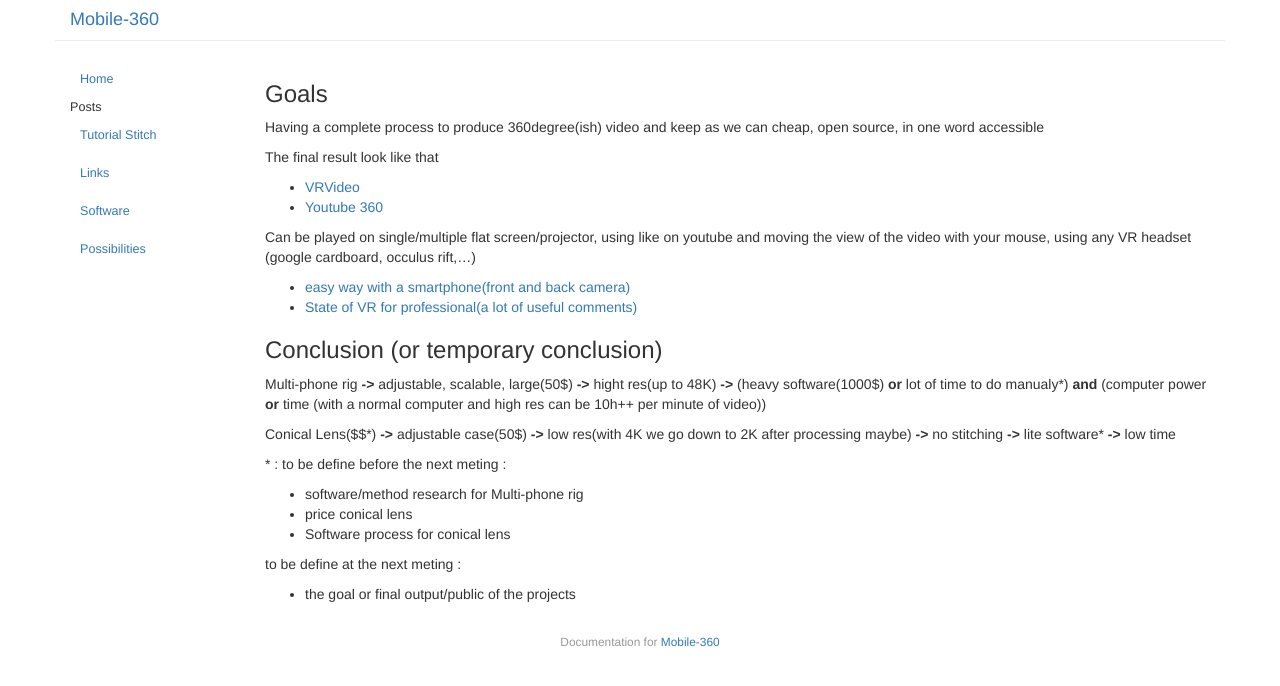
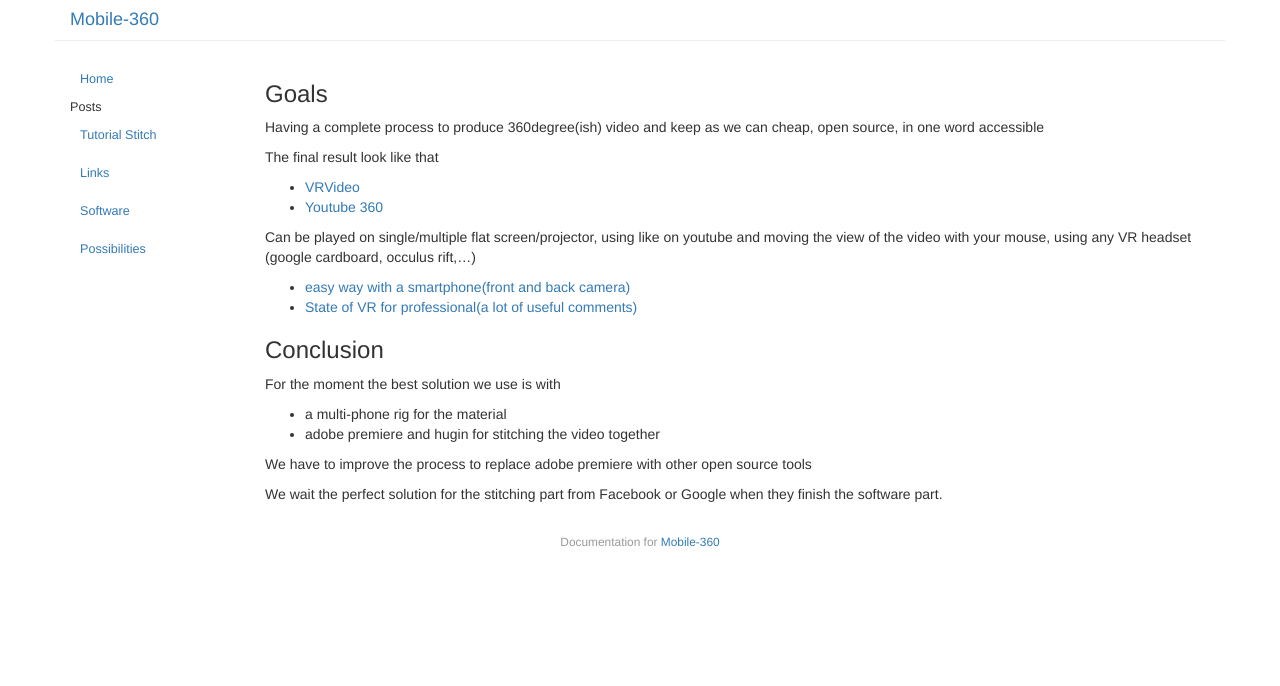
Before and after one commit to FabLabWgtn/Mobile-360, a Jekyll site: the page built from index.md, in a window 1280 px wide. Shown: the top 686 px of the page. Built offline with Jekyll 4.4.1, drawn with Linux system fonts in a browser that asks for light colours.

Commit message:
change conclusions

```diff
--- a/index.md
+++ b/index.md
@@ -17,18 +17,12 @@ Can be played on single/multiple flat screen/projector, using like on youtube an
 - [easy way with a smartphone(front and back camera)](http://camera360now.xyz/recored-360-degree-video-by-smartphone/)
 - [State of VR for professional(a lot of useful comments)](http://stateofvr.com/)
 
-### Conclusion (or temporary conclusion)
+### Conclusion
 
-Multi-phone rig <b>-></b> adjustable, scalable, large(50$) <b>-></b> hight res(up to 48K) <b>-></b> (heavy software(1000$) <b>or</b> lot of time to do manualy\*) <b>and</b> (computer power <b>or</b> time (with a normal computer and high res can be 10h++ per minute of video))
+For the moment the best solution we use is with
+- a multi-phone rig for the material
+- adobe premiere and hugin for stitching the video together
 
-Conical Lens($$\*) <b>-></b> adjustable case(50$) <b>-></b> low res(with 4K we go down to 2K after processing maybe) <b>-></b> no stitching <b>-></b> lite software\* <b>-></b> low time
+We have to improve the process to replace adobe premiere with other open source tools
 
-\* : to be define before the next meting :
-
-- software/method research for Multi-phone rig
-- price conical lens
-- Software process for conical lens
-
-to be define at the next meting :
-
-- the goal or final output/public of the projects
+We wait the perfect solution for the stitching part from Facebook or Google when they finish the software part.
```
Also changed, not shown: _posts/2016-06-07-possibilities.md (+6 -1 lines), _posts/2016-06-08-software.md (+4 -3 lines), _posts/2016-06-20-tutorial-stitch.md (+3 -3 lines).
